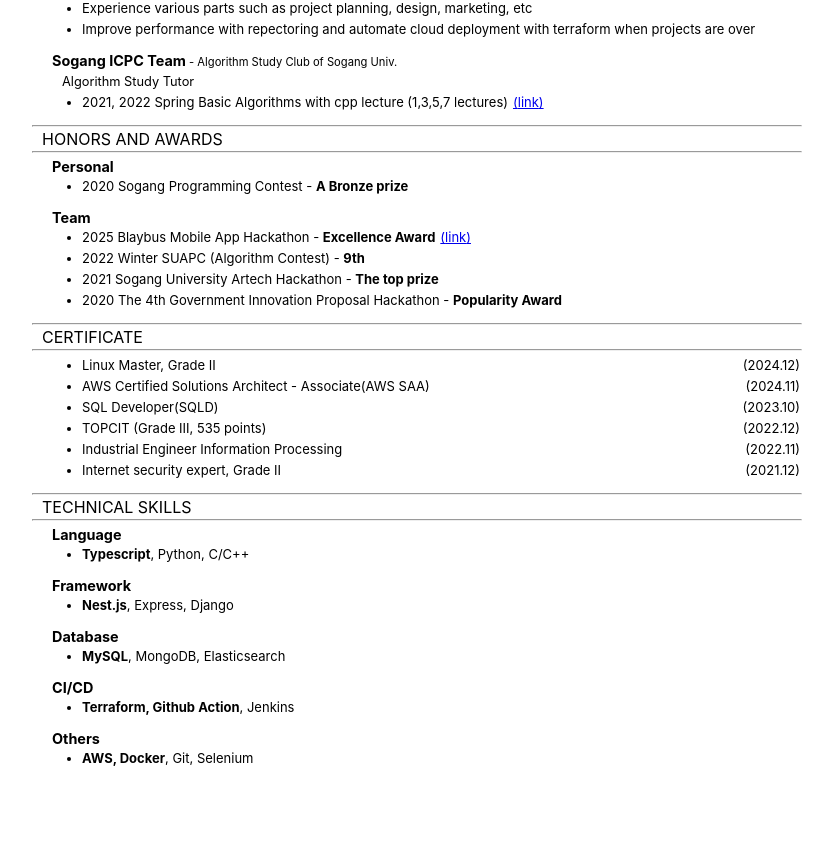
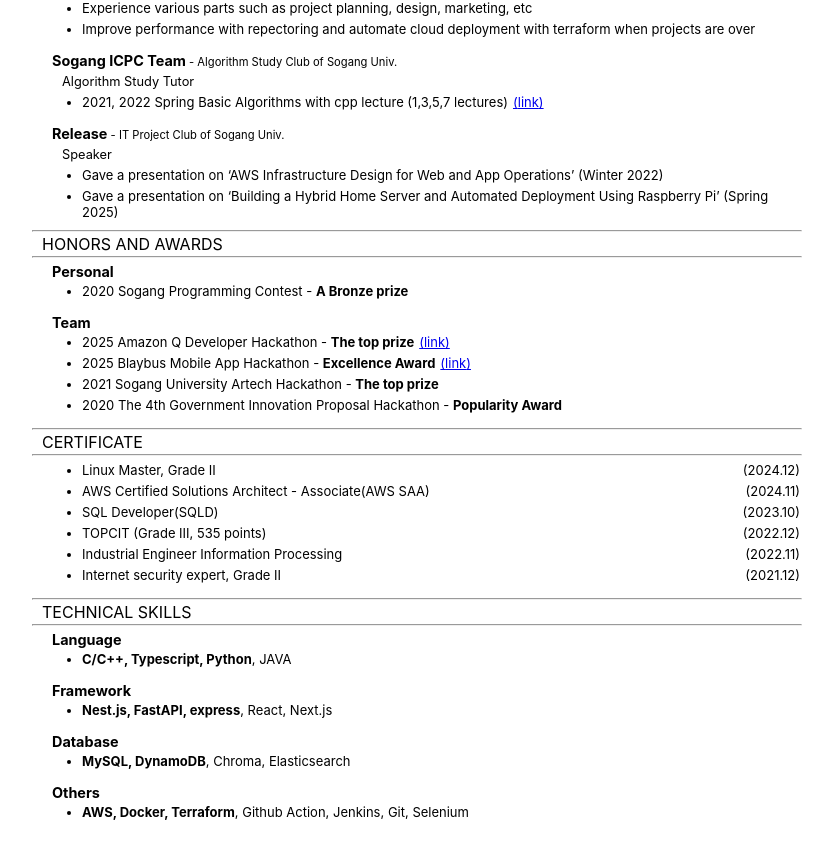
Before and after one commit to americano212/typescript-react-resume-page, a React (Create React App) app: page / in a window 1280 px wide. Shown: the part 436-1294 px from the top of the page, without its empty margins (224-1057 px from the left). Built offline with nearby package versions, Linux system fonts and the light colour scheme.

Commit message:
docs: update data about 'AWS Q Hackathon'

```diff
--- a/src/App.tsx
+++ b/src/App.tsx
@@ -7,9 +7,12 @@
   return (
     <div className="App">
       <Header />
-      {pageData.map((page, index) => (
-        <Page key={index} title={page.title} contents={page.contents} />
-      ))}
+      {pageData.map(
+        (page, index) =>
+          page.isDisplay && (
+            <Page key={index} title={page.title} contents={page.contents} />
+          )
+      )}
     </div>
   );
 }
--- a/src/assets/datas/awards.data.ts
+++ b/src/assets/datas/awards.data.ts
@@ -7,13 +7,13 @@
     isDisplay: true,
     details: [
       {
-        enText: "2020 Sogang Programming Contest - " ,
+        enText: "2020 Sogang Programming Contest - ",
         krText: "2020 서강대학교 프로그래밍 대회 SPC - ",
         enEndBold: "A Bronze prize",
         krEndBold: "동상",
-        isDisplay: true
+        isDisplay: true,
       },
-    ]
+    ],
   },
   {
     enSubtitle: "Team",
@@ -21,56 +21,65 @@
     isDisplay: true,
     details: [
       {
+        enText: "2025 Amazon Q Developer Hackathon - ",
+        krText: "2025 Amazon Q Developer Hackathon - ",
+        enEndBold: "The top prize",
+        krEndBold: "대상",
+        linkText: "link",
+        linkUrl: "https://github.com/americano212/amazon-q-hackathon",
+        isDisplay: true,
+      },
+      {
         enText: "2025 Blaybus Mobile App Hackathon - ",
         krText: "2025 Blaybus 실전 앱 개발 경진대회 - ",
-        enEndBold:"Excellence Award",
-        krEndBold:"우수상",
+        enEndBold: "Excellence Award",
+        krEndBold: "우수상",
         linkText: "link",
         linkUrl: "https://github.com/americano212/dohands-hackathon-backend",
-        isDisplay: true
+        isDisplay: true,
       },
       {
-        enText: "2022 Winter SUAPC (Algorithm Contest) - " ,
+        enText: "2022 Winter SUAPC (Algorithm Contest) - ",
         krText: "2022 Winter SUAPC (알고리즘 대회) - ",
         enEndBold: "9th",
         krEndBold: "9등",
-        isDisplay: true
+        isDisplay: false,
       },
       {
-        enText: "2021 Sogang University Artech Hackathon - " ,
+        enText: "2021 Sogang University Artech Hackathon - ",
         krText: "2021 서강대학교 아텍 해커톤 - ",
         enEndBold: "The top prize",
         krEndBold: "우승",
-        isDisplay: true
+        isDisplay: true,
       },
       {
-        enText: "2021 Summer SUAPC (Algorithm Contest) - " ,
+        enText: "2021 Summer SUAPC (Algorithm Contest) - ",
         krText: "2021 Summer SUAPC (알고리즘 대회) - ",
         enEndBold: "19th",
         krEndBold: "19등",
-        isDisplay: false
+        isDisplay: false,
       },
       {
-        enText: "2021 ICPC Asia Seoul Preliminary Contest - " ,
+        enText: "2021 ICPC Asia Seoul Preliminary Contest - ",
         krText: "2021 ICPC 서울 지역 예선 - ",
         enEndBold: "86th",
         krEndBold: "86등",
-        isDisplay: false
+        isDisplay: false,
       },
       {
-        enText: "2020 The 4th Government Innovation Proposal Hackathon - " ,
+        enText: "2020 The 4th Government Innovation Proposal Hackathon - ",
         krText: "2020 제4회 정부혁신제안 끝장개발대회(해커톤) - ",
         enEndBold: "Popularity Award",
         krEndBold: "인기상",
-        isDisplay: true
+        isDisplay: true,
       },
       {
-        enText: "2020 IEEEXtreme 14.0 (Algorithm Contest) - " ,
+        enText: "2020 IEEEXtreme 14.0 (Algorithm Contest) - ",
         krText: "2020 IEEEXtreme 14.0 (알고리즘 대회) - ",
         enEndBold: "Global 396th",
         krEndBold: "전세계 396등",
-        isDisplay: false
+        isDisplay: false,
       },
-    ]
-  }
-]
+    ],
+  },
+];
--- a/src/assets/datas/educations.data.ts
+++ b/src/assets/datas/educations.data.ts
@@ -8,13 +8,13 @@
     details: [
       {
         enText: "B.S. degree expected in Computer Engineering",
-        krText: "컴퓨터공학과 (학사) 재학 중",
-        date: "(20.03 ~)",
+        krText: "서강대학교 컴퓨터공학과 재학 중",
+        date: "(20.03 ~ 26.08)",
         isDisplay: true,
       },
       {
         enText: "2021 President of the engineering college",
-        krText: "2021 공과대학 학생회장",
+        krText: "2021 서강대학교 공과대학 제23대 학생회장",
         date: "(21.01 ~ 21.12)",
         isDisplay: true,
       },
--- a/src/assets/datas/experience.data.ts
+++ b/src/assets/datas/experience.data.ts
@@ -11,27 +11,34 @@
       {
         linkUrl: "https://ddakzip.com/download",
         linkText: "link",
-        enText: "Project on 'DDAKZIP' Backend, AWS infra setting & APIs development with Typescript+GraphQL" ,
-        krText: "'딱집' 프로젝트 백엔드 담당, AWS로 인프라를 세팅하고, Typescript+GraphQL로 API를 개발했습니다.",
+        enText:
+          "Project on 'DDAKZIP' Backend, AWS infra setting & APIs development with Typescript+GraphQL",
+        krText:
+          "'딱집' 프로젝트 백엔드 담당, AWS로 인프라를 세팅하고, Typescript+GraphQL로 API를 개발했습니다.",
         date: "(22.04 ~ 22.11)",
-        isDisplay: true
+        isDisplay: true,
       },
       {
-        enText: "Focused on writing clean APIs so that front developers can use it easily." ,
-        krText: "프론트개발자가 사용하기 쉽도록 깔끔한 API 작성에 집중했습니다.",
-        isDisplay: true
+        enText:
+          "Focused on writing clean APIs so that front developers can use it easily.",
+        krText:
+          "프론트개발자가 사용하기 쉽도록 깔끔한 API 작성에 집중했습니다.",
+        isDisplay: true,
       },
       {
-        enText: "Experience various parts such as project planning, design, marketing, etc" ,
+        enText:
+          "Experience various parts such as project planning, design, marketing, etc",
         krText: "프로젝트 기획, 디자인, 마케팅 등 다양한 파트를 경험했습니다.",
-        isDisplay: true
+        isDisplay: true,
       },
       {
-        enText: "Improve performance with repectoring and automate cloud deployment with terraform when projects are over" ,
-        krText: "프로젝트가 끝났을 때, 리펙토링을 통해 성능 개선 및 테라폼으로 클라우드 배포 자동화",
-        isDisplay: true
-      }
-    ]
+        enText:
+          "Improve performance with repectoring and automate cloud deployment with terraform when projects are over",
+        krText:
+          "프로젝트가 끝났을 때, 리펙토링을 통해 성능 개선 및 테라폼으로 클라우드 배포 자동화",
+        isDisplay: true,
+      },
+    ],
   },
   {
     enSubtitle: "Sogang ICPC Team",
@@ -44,13 +51,16 @@
     date: "(20.03 ~)",
     details: [
       {
-        linkUrl: "https://www.youtube.com/watch?v=PEMSNWi1tLM&list=PLNsZHQX7ujN8c9BRdZIPifxU1fM7hZBBh",
+        linkUrl:
+          "https://www.youtube.com/watch?v=PEMSNWi1tLM&list=PLNsZHQX7ujN8c9BRdZIPifxU1fM7hZBBh",
         linkText: "link",
-        enText: "2021, 2022 Spring Basic Algorithms with cpp lecture (1,3,5,7 lectures)" ,
-        krText: "2021년, 2022년 봄, cpp로 기초 알고리즘 강의 (1,3,5,7 lectures)",
-        isDisplay: true
+        enText:
+          "2021, 2022 Spring Basic Algorithms with cpp lecture (1,3,5,7 lectures)",
+        krText:
+          "2021년, 2022년 봄, cpp로 기초 알고리즘 강의 (1,3,5,7 lectures)",
+        isDisplay: true,
       },
-    ]
+    ],
   },
   {
     enSubtitle: "SWIC",
@@ -62,20 +72,45 @@
     date: "(20.09 ~ 21.12)",
     details: [
       {
-        enText: "Analyze companies with Python, Research on efficient portfolio optimization" ,
+        enText:
+          "Analyze companies with Python, Research on efficient portfolio optimization",
         krText: "파이썬으로 기업을 분석하고, 효율적인 포트폴리오 최적화 연구",
-        isDisplay: true
+        isDisplay: true,
       },
       {
-        enText: "Conducted a Python study for beginners within the club" ,
+        enText: "Conducted a Python study for beginners within the club",
         krText: "학회 내에서 비전공자를 위해 파이썬 스터디 진행",
-        isDisplay: true
+        isDisplay: true,
       },
       {
-        enText: "Create stock backtesting and visualization programs" ,
+        enText: "Create stock backtesting and visualization programs",
         krText: "주식 백테스팅 및 시각화 프로그램을 제작",
-        isDisplay: true
+        isDisplay: true,
       },
-    ]
-  }
-]
+    ],
+  },
+  {
+    enSubtitle: "Release",
+    krSubtitle: "Release",
+    enDescription: "IT Project Club of Sogang Univ.",
+    krDescription: "서강대학교 프로젝트 학회",
+    enSubDescription: "Speaker",
+    krSubDescription: "발표자",
+    isDisplay: true,
+    details: [
+      {
+        enText:
+          "Gave a presentation on ‘AWS Infrastructure Design for Web and App Operations’ (Winter 2022)",
+        krText: "‘웹/앱 운영을 위한 AWS 인프라 설계'를 주제로 발표 (2022 wi)",
+        isDisplay: true,
+      },
+      {
+        enText:
+          "Gave a presentation on ‘Building a Hybrid Home Server and Automated Deployment Using Raspberry Pi’ (Spring 2025)",
+        krText:
+          "'라즈베리파이를 이용한 하이브리드 홈서버 구축 및 자동화 배포'를 주제로 발표 (2025 sp)",
+        isDisplay: true,
+      },
+    ],
+  },
+];
--- a/src/assets/datas/technical-skill.data.ts
+++ b/src/assets/datas/technical-skill.data.ts
@@ -7,12 +7,12 @@
     isDisplay: true,
     details: [
       {
-        frontBold: "Typescript",
-        enText: ", Python, C/C++" ,
-        krText: ", Python, C/C++",
-        isDisplay: true
+        frontBold: "C/C++, Typescript, Python",
+        enText: ", JAVA",
+        krText: ", JAVA",
+        isDisplay: true,
       },
-    ]
+    ],
   },
   {
     enSubtitle: "Framework",
@@ -20,12 +20,12 @@
     isDisplay: true,
     details: [
       {
-        frontBold: "Nest.js",
-        enText: ", Express, Django" ,
-        krText: ", Express, Django",
-        isDisplay: true
+        frontBold: "Nest.js, FastAPI, express",
+        enText: ", React, Next.js",
+        krText: ", React, Next.js",
+        isDisplay: true,
       },
-    ]
+    ],
   },
   {
     enSubtitle: "Database",
@@ -33,25 +33,25 @@
     isDisplay: true,
     details: [
       {
-        frontBold: "MySQL",
-        enText: ", MongoDB, Elasticsearch" ,
-        krText: ", MongoDB, Elasticsearch",
-        isDisplay: true
+        frontBold: "MySQL, DynamoDB",
+        enText: ", Chroma, Elasticsearch",
+        krText: ", Chroma, Elasticsearch",
+        isDisplay: true,
       },
-    ]
+    ],
   },
   {
     enSubtitle: "CI/CD",
     krSubtitle: "CI/CD",
-    isDisplay: true,
+    isDisplay: false,
     details: [
       {
         frontBold: "Terraform, Github Action",
-        enText: ", Jenkins" ,
+        enText: ", Jenkins",
         krText: ", Jenkins",
-        isDisplay: true
+        isDisplay: false,
       },
-    ]
+    ],
   },
   {
     enSubtitle: "Others",
@@ -59,11 +59,11 @@
     isDisplay: true,
     details: [
       {
-        frontBold: "AWS, Docker",
-        enText: ", Git, Selenium" ,
-        krText: ", Git, Selenium",
-        isDisplay: true
+        frontBold: "AWS, Docker, Terraform",
+        enText: ", Github Action, Jenkins, Git, Selenium",
+        krText: ", Github Action, Jenkins, Git, Selenium",
+        isDisplay: true,
       },
-    ]
+    ],
   },
-]
+];
--- a/src/assets/page.data.ts
+++ b/src/assets/page.data.ts
@@ -5,6 +5,7 @@
   certificateData,
   educationsData,
   experienceData,
+  projectsData,
   technicalSkillData,
 } from "./datas";
 
@@ -39,4 +40,5 @@
     contents: technicalSkillData,
     isDisplay: true,
   },
+  { title: "PROJECTS", contents: projectsData, isDisplay: false },
 ];
--- a/src/types/page.interface.ts
+++ b/src/types/page.interface.ts
@@ -3,4 +3,5 @@
 export interface Page {
   title: string;
   contents: Content[];
+  isDisplay?: boolean;
 }
```
Also changed, not shown: src/assets/datas/index.ts (+10 -1 lines), src/assets/datas/projects.data.ts (added, +28 -0 lines).
